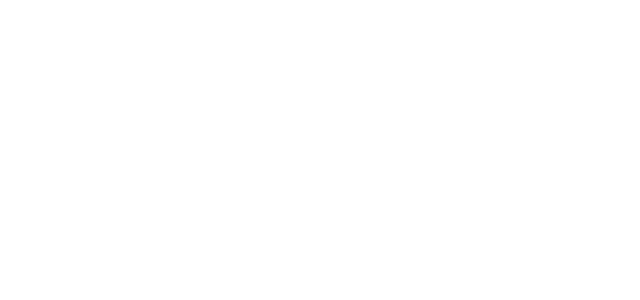
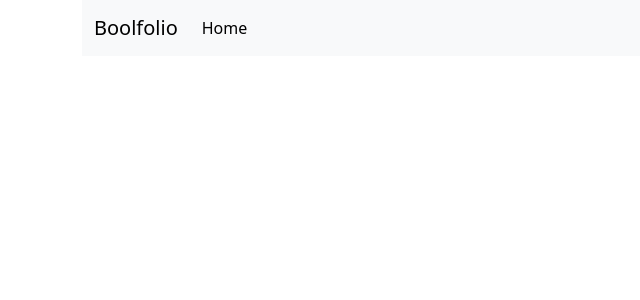
Before and after one commit to AlessandroLembo/vite-boolfolio, a Vue app: page / in a window 1280 px wide. Shown: the top 300 px of the page, without its empty margins (0-640 px from the left). Built offline with nearby package versions, Linux system fonts and the light colour scheme.

Commit message:
call API

```diff
--- a/package.json
+++ b/package.json
@@ -10,7 +10,7 @@
   },
   "dependencies": {
     "axios": "^1.3.4",
-    "bootstrap": "^5.2.3",
+    "bootstrap": "^5.3.0-alpha1",
     "sass": "^1.59.3",
     "vue": "^3.2.45"
   },
--- a/src/App.vue
+++ b/src/App.vue
@@ -1,7 +1,39 @@
 <script>
+import axios from 'axios';
+import AppHeader from './components/AppHeader.vue';
+
+// Salvo in una variabile la base APi (8000 è la porta del server su cui gira l'app del mio progetto)
+const apiBaseUrl = 'http://localhost:8000/api/';
+
 export default {
-  name: 'App'
+  name: 'App',
+  components: { AppHeader },
+  data: () => ({
+    projects: []
+  }),
+
+  method: {
+    fetchProjects() {
+      axios.get(apiBaseUrl + 'projects').then(res => {
+        console.log(res.data);
+      });
+    },
+
+    created() {
+      this.fetchProjects();
+    }
+  }
 };
 </script>
 
-<template></template>
+<template>
+  <div class="container">
+    <app-header>
+      <main>
+        <ul>
+          <li></li>
+        </ul>
+      </main>
+    </app-header>
+  </div>
+</template>
--- /dev/null
+++ b/src/components/AppHeader.vue
@@ -0,0 +1,24 @@
+<script>
+export default {
+    name: 'AppHeader'
+};
+</script>
+
+<template>
+    <nav class="navbar navbar-expand-lg bg-body-tertiary">
+        <div class="container-fluid">
+            <a class="navbar-brand" href="#">Boolfolio</a>
+            <button class="navbar-toggler" type="button" data-bs-toggle="collapse" data-bs-target="#navbarNav"
+                aria-controls="navbarNav" aria-expanded="false" aria-label="Toggle navigation">
+                <span class="navbar-toggler-icon"></span>
+            </button>
+            <div class="collapse navbar-collapse" id="navbarNav">
+                <ul class="navbar-nav">
+                    <li class="nav-item">
+                        <a class="nav-link active" aria-current="page" href="#">Home</a>
+                    </li>
+                </ul>
+            </div>
+        </div>
+    </nav>
+</template>
--- a/src/main.js
+++ b/src/main.js
@@ -1,5 +1,5 @@
 import { createApp } from 'vue';
-import 'bootstrap/dist/scss/bootstrap.css';
+import 'bootstrap/dist/css/bootstrap.min.css';
 import App from './App.vue';
 
 const app = createApp(App);
```
Also changed, not shown: 1 other file (tests, documents, lock files or other folders).
